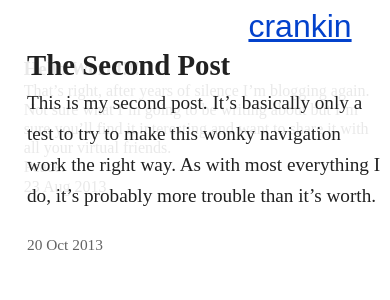
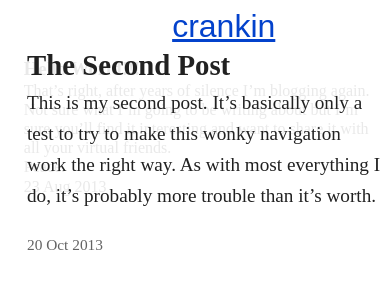
Before and after one commit to crankin/crankin.github.io, a Jekyll site: the page built from index.html, in a window 390 px wide. Shown: the top 300 px of the page. Built offline with Jekyll 4.4.1, drawn with Linux system fonts in a browser that asks for light colours; nearby versions of some CDN libraries; Markdown is read by kramdown in place of the engine named in the settings.

Commit message:
mobile nav fixes

```diff
--- a/_layouts/default.html
+++ b/_layouts/default.html
@@ -47,6 +47,9 @@
       $('.m-nav header').on('click', function(e){
         $('.m-links').slideToggle();
       });
+      $('.m-links').on('click', function(e){
+        $('.m-links').slideToggle('fast');
+      });
 
 </script>
 </body>
--- a/css/main.css
+++ b/css/main.css
@@ -30,15 +30,13 @@
     font-size:1.0rem;
     line-height: 1.4;
     position:relative;
-    float: right;
     background:#fff;
     z-index: 88;
-    padding: 0 1em;
-    width: 40%;}
+    width: 80%;}
 
 .m-nav header {
     vertical-align:top;
-    }
+    text-align: right;}
 
 .m-nav header h1 {
     font-weight:normal;
@@ -48,8 +46,14 @@
 
 .m-nav .navi {
     list-style: none;
-    margin-bottom: 3em;
+    margin-bottom: 2em;
     }
+
+.m-nav .m-links {
+    padding: 0 3em;
+    }
+
+.m-nav .m-links a {display:block;width: 100%;}
 
 .sidebar {display: none;}
 
```
